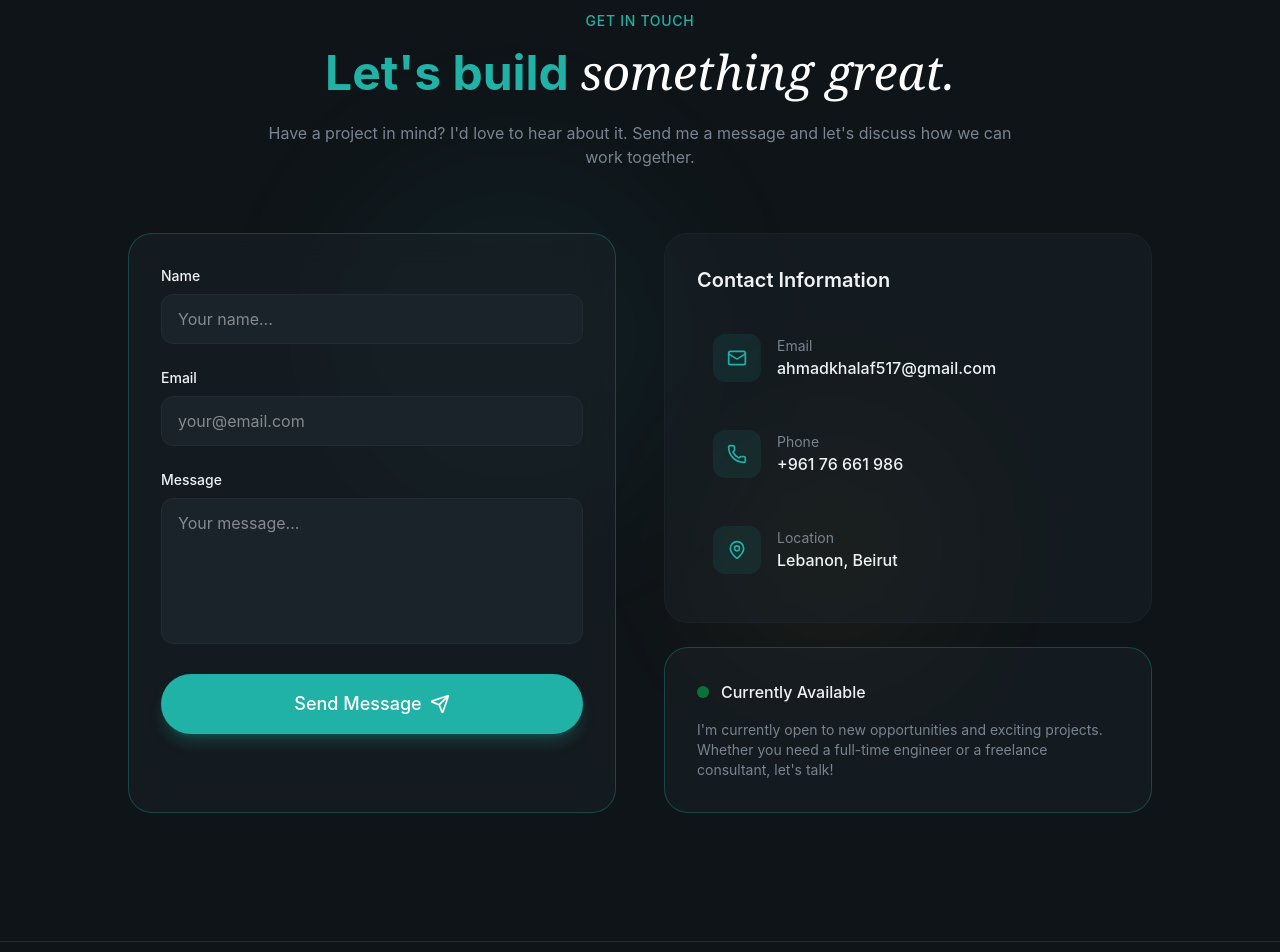
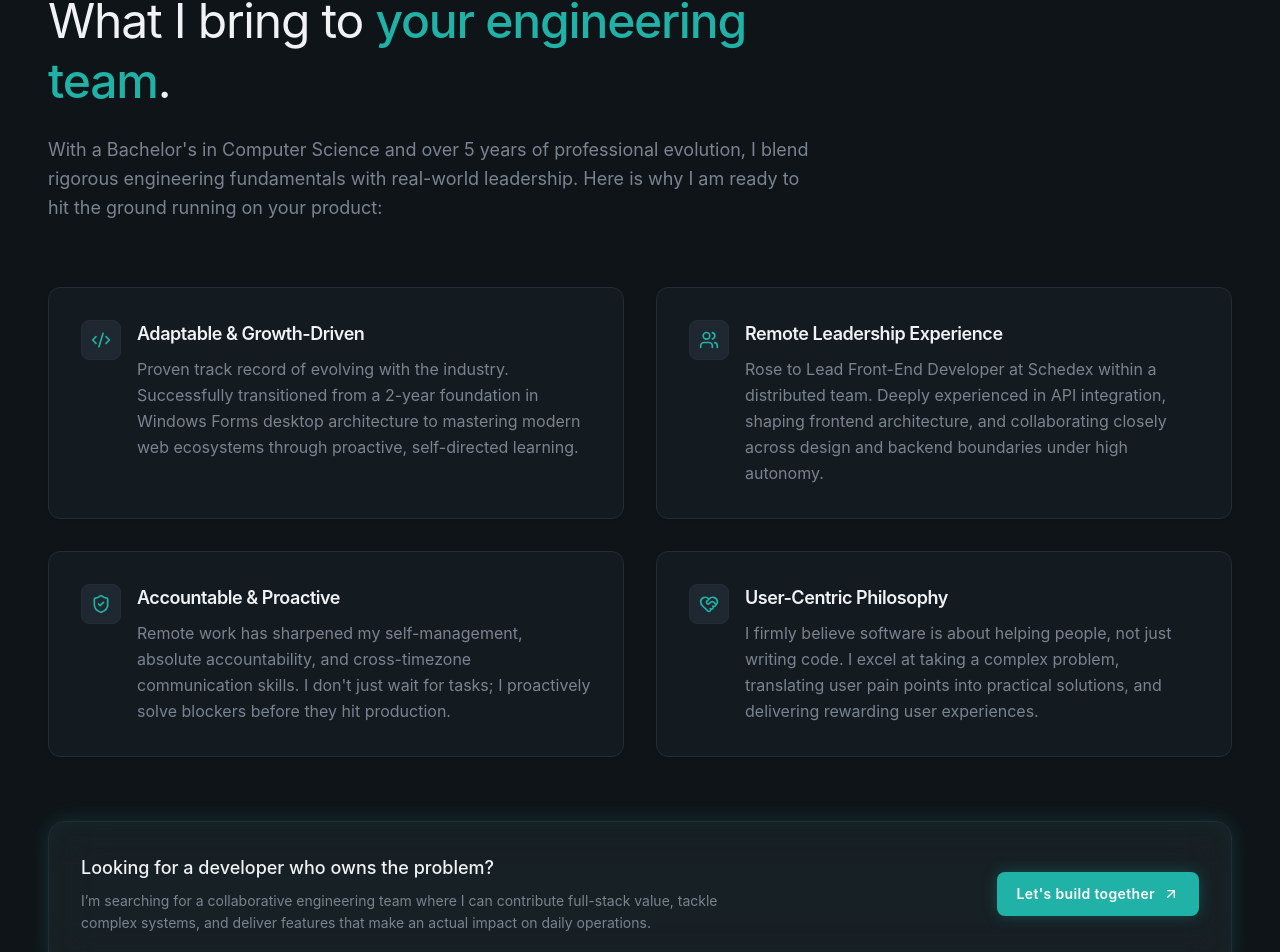
Before and after one commit to Ahmad-khalaf517/ahmad-khalaf-portfolio, a Next.js app: page / in a window 1280 px wide. Shown: the part 6277-7229 px from the top of the page. Built offline with nearby package versions, Linux system fonts and the light colour scheme.

Commit message:
create hire-me section

```diff
--- a/components/sections/hire-me.tsx
+++ b/components/sections/hire-me.tsx
@@ -1,7 +1,115 @@
-import React from 'react'
+import React from "react";
+import {
+  ShieldCheck,
+  Users,
+  Code2,
+  HeartHandshake,
+  Zap,
+  ArrowUpRight,
+} from "lucide-react";
 
-export default function HireMe() {
+export default function WhyHireMe() {
+  const values = [
+    {
+      icon: <Code2 className="h-5 w-5 text-(--color-primary)" />,
+      title: "Adaptable & Growth-Driven",
+      description:
+        "Proven track record of evolving with the industry. Successfully transitioned from a 2-year foundation in Windows Forms desktop architecture to mastering modern web ecosystems through proactive, self-directed learning.",
+    },
+    {
+      icon: <Users className="h-5 w-5 text-(--color-primary)" />,
+      title: "Remote Leadership Experience",
+      description:
+        "Rose to Lead Front-End Developer at Schedex within a distributed team. Deeply experienced in API integration, shaping frontend architecture, and collaborating closely across design and backend boundaries under high autonomy.",
+    },
+    {
+      icon: <ShieldCheck className="h-5 w-5 text-(--color-primary)" />,
+      title: "Accountable & Proactive",
+      description:
+        "Remote work has sharpened my self-management, absolute accountability, and cross-timezone communication skills. I don't just wait for tasks; I proactively solve blockers before they hit production.",
+    },
+    {
+      icon: <HeartHandshake className="h-5 w-5 text-(--color-primary)" />,
+      title: "User-Centric Philosophy",
+      description:
+        "I firmly believe software is about helping people, not just writing code. I excel at taking a complex problem, translating user pain points into practical solutions, and delivering rewarding user experiences.",
+    },
+  ];
+
   return (
-    <section>Hire Me</section>
-  )
+    <section
+      id="why-hire"
+      className="relative py-24 px-6 md:px-12 max-w-7xl mx-auto overflow-hidden bg-background text-foreground border-t border-border"
+    >
+      {/* Soft background ambient glow */}
+      <div className="absolute left-1/3 top-1/2 -z-10 h-96 w-96 rounded-full bg-[color-mix(in_srgb,var(--color-primary)_5%,transparent)] blur-[140px]" />
+
+      <div className="space-y-16 relative z-10">
+        {/* Section Header */}
+        <div className="max-w-3xl">
+          <div className="inline-flex items-center gap-2 text-(--color-primary) font-semibold text-xs uppercase tracking-widest mb-3 bg-[color-mix(in_srgb,var(--color-primary)_10%,transparent)] px-3 py-1 rounded-full border border-[color-mix(in_srgb,var(--color-primary)_20%,transparent)]">
+            <Zap className="h-3.5 w-3.5" /> Core Value
+          </div>
+          <h2 className="text-3xl md:text-5xl font-normal tracking-tight leading-tight mb-6">
+            What I bring to{" "}
+            <span className="text-(--color-primary) font-medium">
+              your engineering team
+            </span>
+            .
+          </h2>
+          <p className="text-base md:text-lg text-muted-foreground leading-relaxed animate-fade-in">
+            With a Bachelor&apos;s in Computer Science and over 5 years of
+            professional evolution, I blend rigorous engineering fundamentals
+            with real-world leadership. Here is why I am ready to hit the ground
+            running on your product:
+          </p>
+        </div>
+
+        {/* 2x2 Grid Layout for Capabilities */}
+        <div className="grid grid-cols-1 md:grid-cols-2 gap-6 lg:gap-8 animate-fade-in animation-delay-200">
+          {values.map((item, index) => (
+            <div
+              key={index}
+              className="glass p-6 md:p-8 rounded-(--radius) border border-border group transition-all duration-300 hover:border-(--color-primary)/40 hover:-translate-y-0.5 shadow-sm hover:shadow-md"
+            >
+              <div className="flex gap-4 items-start">
+                <div className="flex h-10 w-10 shrink-0 items-center justify-center rounded-lg bg-secondary border border-border group-hover:border-(--color-primary)/30 transition-colors duration-300">
+                  {item.icon}
+                </div>
+                <div className="space-y-2">
+                  <h3 className="text-lg font-semibold tracking-tight text-foreground">
+                    {item.title}
+                  </h3>
+                  <p className="text-sm md:text-base text-muted-foreground leading-relaxed">
+                    {item.description}
+                  </p>
+                </div>
+              </div>
+            </div>
+          ))}
+        </div>
+
+        {/* Bottom Impact Statement & Call to Action Box */}
+        <div className="glass-strong rounded-2xl border border-border glow-border animate-fade-in animation-delay-300 p-8 flex flex-col md:flex-row justify-between items-start md:items-center gap-6">
+          <div className="max-w-2xl space-y-2">
+            <h4 className="text-lg font-medium text-foreground">
+              Looking for a developer who owns the problem?
+            </h4>
+            <p className="text-sm text-muted-foreground leading-relaxed">
+              I’m searching for a collaborative engineering team where I can
+              contribute full-stack value, tackle complex systems, and deliver
+              features that make an actual impact on daily operations.
+            </p>
+          </div>
+          <a
+            href="#contact"
+            className="inline-flex items-center gap-2 px-5 py-3 rounded-lg bg-(--color-primary) text-primary-foreground text-sm font-semibold tracking-wide transition-all duration-300 hover:opacity-90 shadow-[0_0_15px_color-mix(in_srgb,var(--color-primary)_30%,transparent)] group"
+          >
+            Let&apos;s build together
+            <ArrowUpRight className="h-4 w-4 transition-transform group-hover:translate-x-0.5 group-hover:-translate-y-0.5" />
+          </a>
+        </div>
+      </div>
+    </section>
+  );
 }
```
